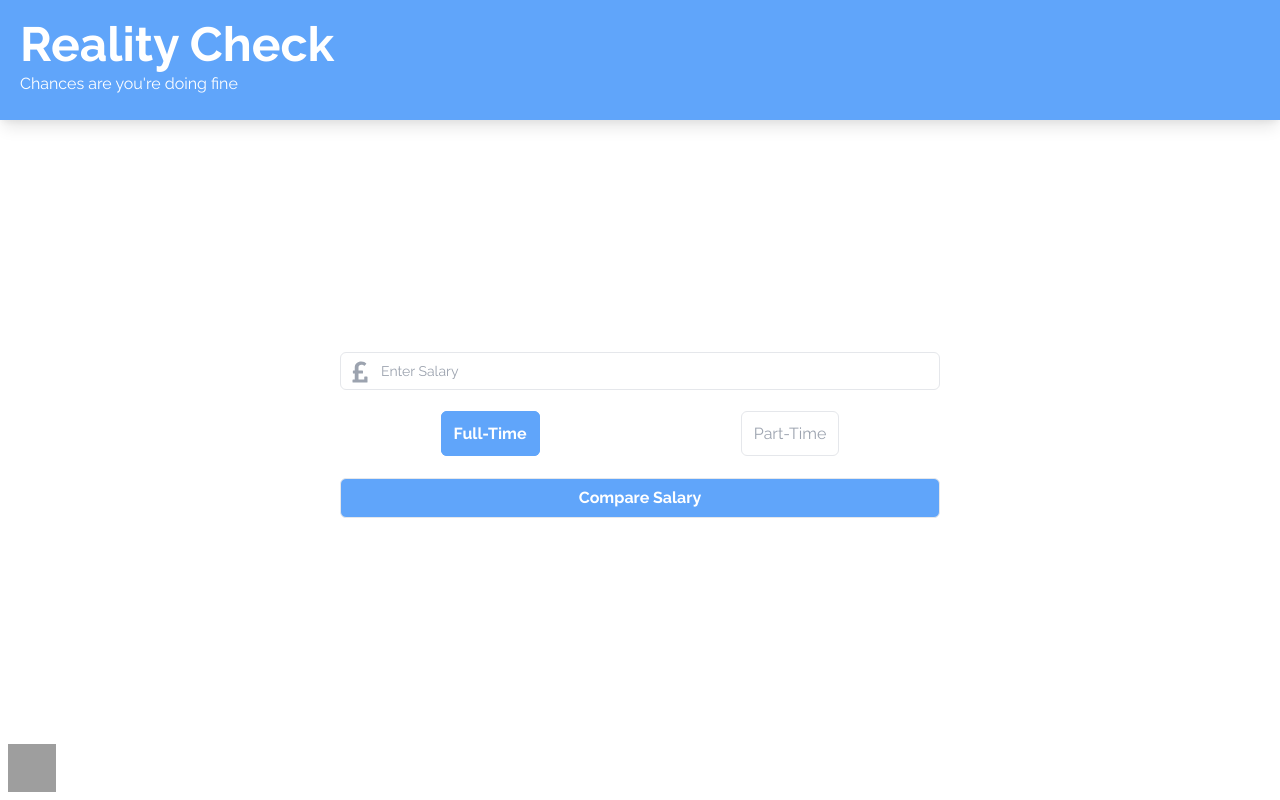
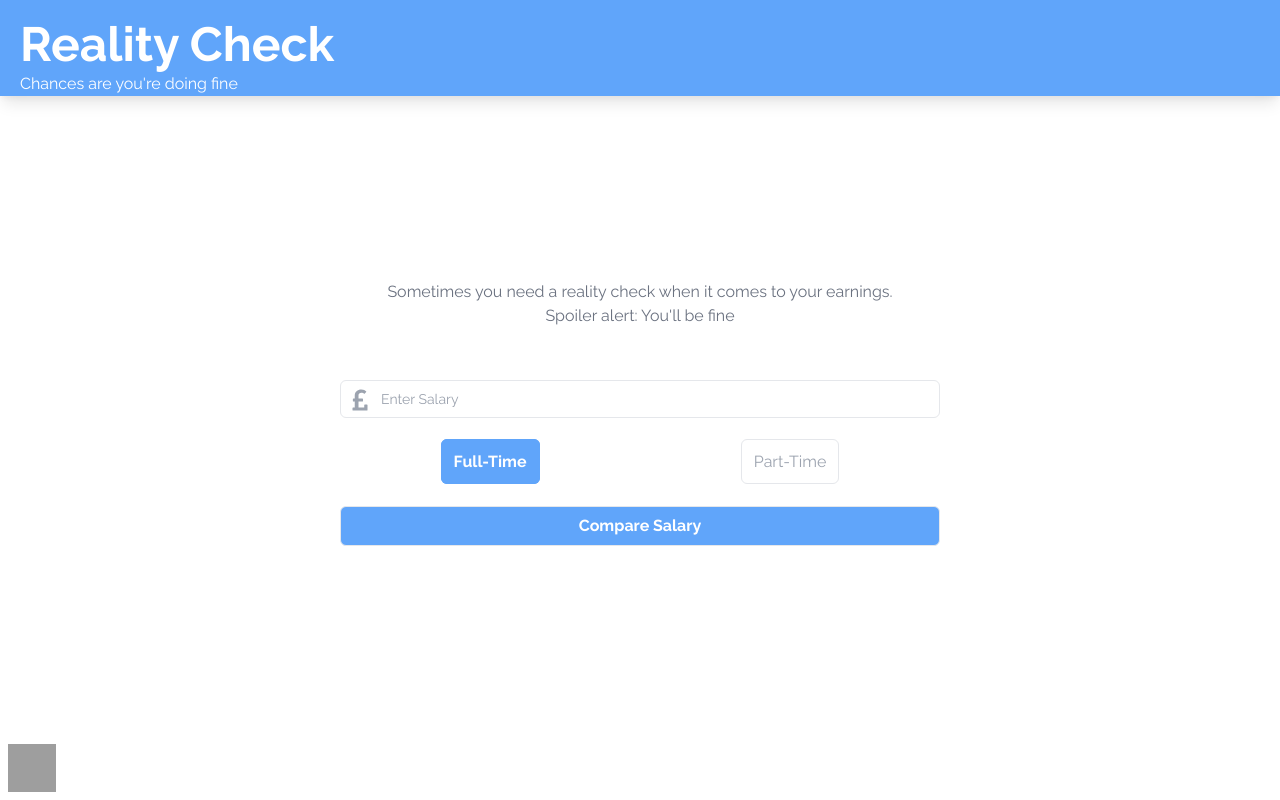
Before and after one commit to cupton15/reality-check, a React (Create React App) app: page / in a window 1280 px wide. Built offline with nearby package versions, Linux system fonts and the light colour scheme; grey boxes are pictures that could not be loaded.

Commit message:
changing font color and adding small descriptive text

```diff
--- a/src/App.tsx
+++ b/src/App.tsx
@@ -20,11 +20,23 @@ function App(): JSX.Element {
   };
 
   return (
-    <div className="grid h-screen grid-cols-1 grid-rows-header">
+    <div className="grid h-screen grid-cols-1 grid-rows-header text-gray-500">
       <Header />
 
       <div className="App flex flex-col self-center items-center justify-items-center">
-        {!submitted && <SalaryCheckForm onSubmit={onSubmit} />}
+        {!submitted && (
+          <>
+            <div className="mb-8 px-4">
+              <p>
+                Sometimes you need a reality check when it comes to your
+                earnings.
+              </p>
+              <p>Spoiler alert: You&apos;ll be fine</p>
+            </div>
+
+            <SalaryCheckForm onSubmit={onSubmit} />
+          </>
+        )}
         {submitted && jobInfo && <SalaryResults jobInfo={jobInfo} />}
         {submitted && <Button text="Reset" onClick={reset} />}
       </div>
--- a/src/components/salary results/SalaryResults.tsx
+++ b/src/components/salary results/SalaryResults.tsx
@@ -13,7 +13,7 @@ export default function SalaryResults({ jobInfo }: ResultProps): JSX.Element {
   const salaryData =
     jobInfo.type === 'FullTime' ? ukJobData.fullTime[0] : ukJobData.partTime[0];
   return (
-    <div className="flex flex-col items-center text-xl md:text-4xl p-5 gap-y-2 text-gray-600">
+    <div className="flex flex-col items-center text-xl md:text-4xl p-5 gap-y-2">
       <MedianText
         salary={jobInfo.salary}
         medianSalary={salaryData.medianSalary}
--- a/tailwind.config.js
+++ b/tailwind.config.js
@@ -16,7 +16,7 @@ module.exports = {
         '1/6': '16.66%',
       },
       gridTemplateRows: {
-        header: '15% auto 50px',
+        header: '12% auto 50px',
       },
       fontFamily: {
         sans: ['Raleway', ...defaultTheme.fontFamily.sans],
```
